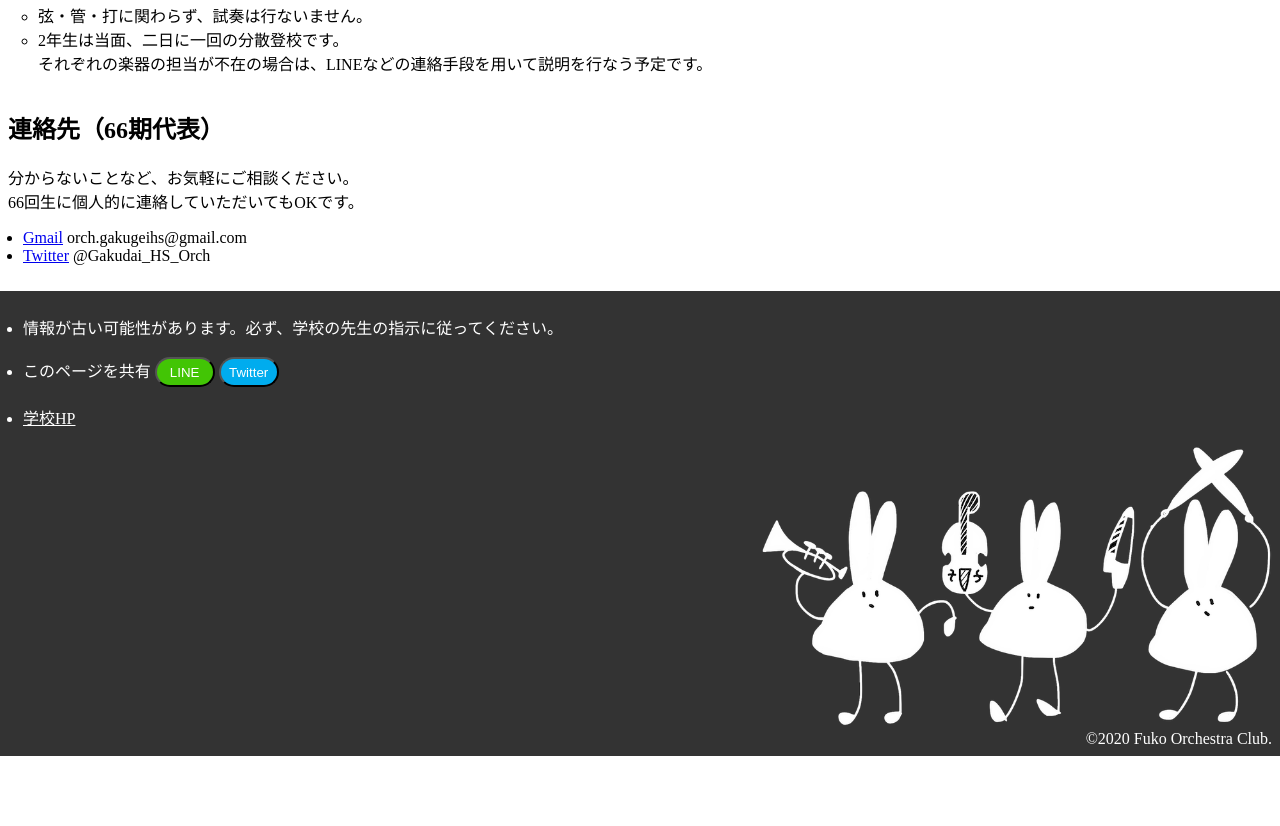
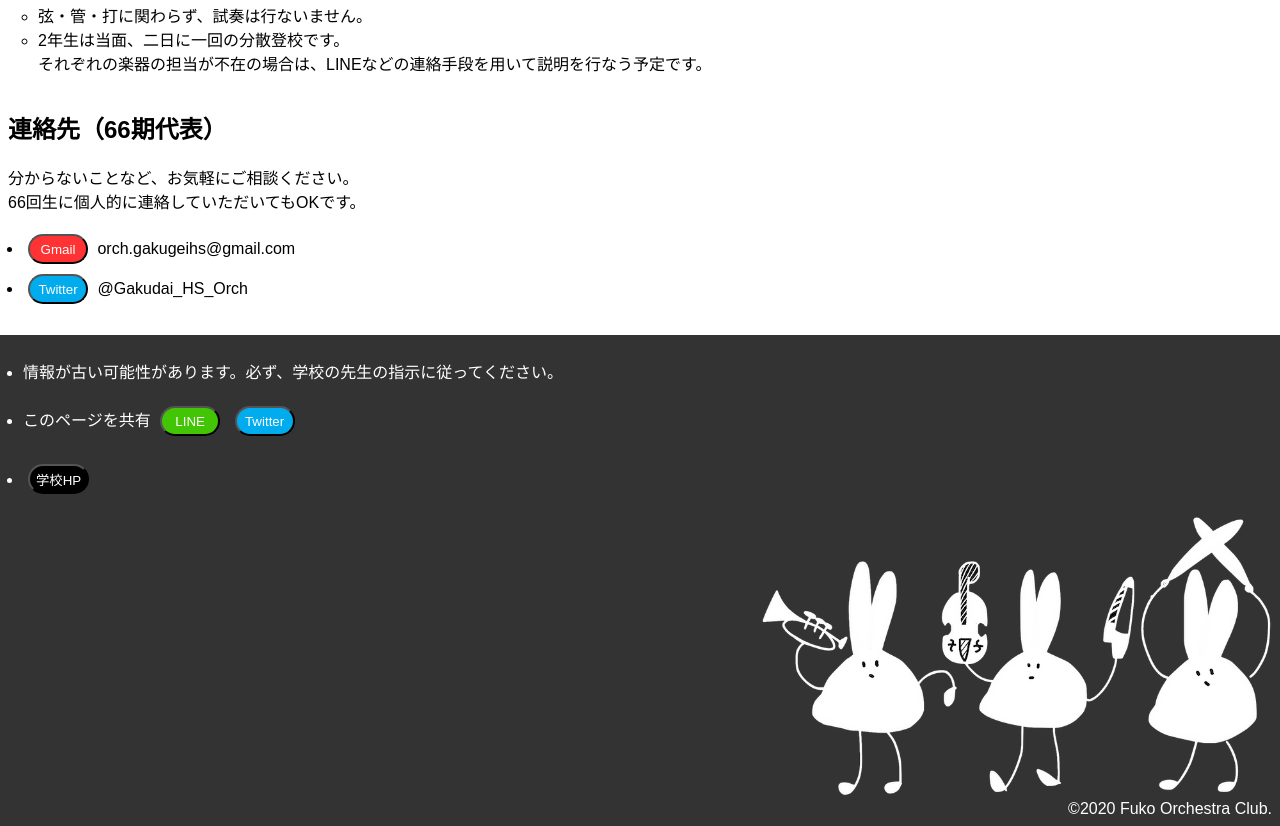
Before and after one commit to bull-frog/gakugei-orch-test-2020, a plain HTML site: page index.html in a window 1280 px wide. Shown: the part 1871-2697 px from the top of the page. Before the commit the page ends 2627 px from the top, so only its background shows below. Drawn offline with Linux system fonts and the light colour scheme.

Commit message:
臨時HP 2020/6/10 第3稿

```diff
--- a/index.html
+++ b/index.html
@@ -96,8 +96,8 @@
 		分からないことなど、お気軽にご相談ください。<br />
 		66回生に個人的に連絡していただいてもOKです。
 		<ul>
-			<li><a href="mailto:orch.gakugeihs@gmail.com">Gmail</a> orch.gakugeihs@gmail.com</li>
-			<li><a href="https://twitter.com/Gakudai_HS_Orch">Twitter</a> @Gakudai_HS_Orch</li>
+			<li><button style="background: #f33;" onclick="window.open('mailto:orch.gakugeihs@gmail.com')"><span style="color: white">Gmail</span></button> orch.gakugeihs@gmail.com</li>
+			<li><button style="background: #00acee;" onclick="window.open('https://twitter.com/Gakudai_HS_Orch')"><span style="color: white">Twitter</span></button> @Gakudai_HS_Orch</li>
 		</ul><br />
 
 		<!-- フッター -->
@@ -105,10 +105,10 @@
 			<ul>
 				<li>情報が古い可能性があります。必ず、学校の先生の指示に従ってください。</li><br />
 				<li>このページを共有
-					<button style="background: #42c505; min-height: 30px; min-width: 60px" onclick="window.open('https://social-plugins.line.me/lineit/share?url=' + encodeURI(location.href))"><span style="color: white">LINE</span></button>
-					<button style="background: #00acee; min-height: 30px; min-width: 60px" onclick="window.open('https://twitter.com/intent/tweet?text=' + encodeURI(location.href))"><span style="color: white">Twitter</span></button>
+					<button style="background: #42c505;" onclick="window.open('https://social-plugins.line.me/lineit/share?url=' + encodeURI(location.href))"><span style="color: white">LINE</span></button>
+					<button style="background: #00acee;" onclick="window.open('https://twitter.com/intent/tweet?text=' + encodeURI(location.href))"><span style="color: white">Twitter</span></button>
 				</li><br />
-				<li><a style="color: white" href="http://www.gakugei-hs.setagaya.tokyo.jp/" target="_blank">学校HP</a></li>
+				<li><button style="background: #000;" onclick="window.open('http://www.gakugei-hs.setagaya.tokyo.jp/')"><span style="color: white">学校HP</span></button></li>
 			</ul>
 			<div align="right">
 				<img style="width: 40vw;" src="p/3chars.png" /><br />
--- a/orch_style_temporary.css
+++ b/orch_style_temporary.css
@@ -1,3 +1,6 @@
+html {
+	font-family: sans-serif;
+}
 ul {
 	padding-left: 15px;
 }
@@ -6,6 +9,9 @@ h2 {
 }
 button {
 	border-radius: 15px;
+	min-height: 30px;
+	min-width: 60px;
+	margin: 5px;
 }
 div {
 	margin: -8px;
```
